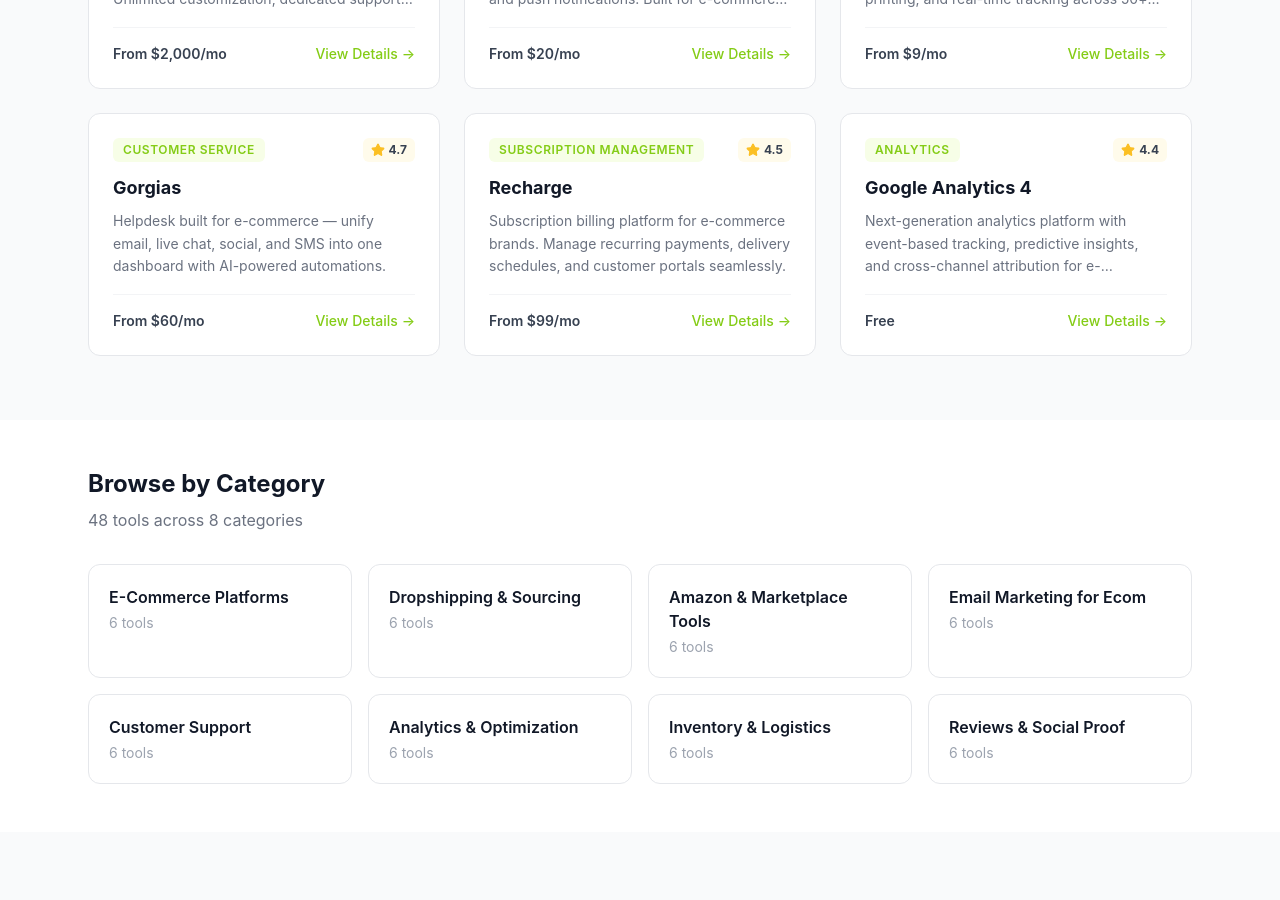
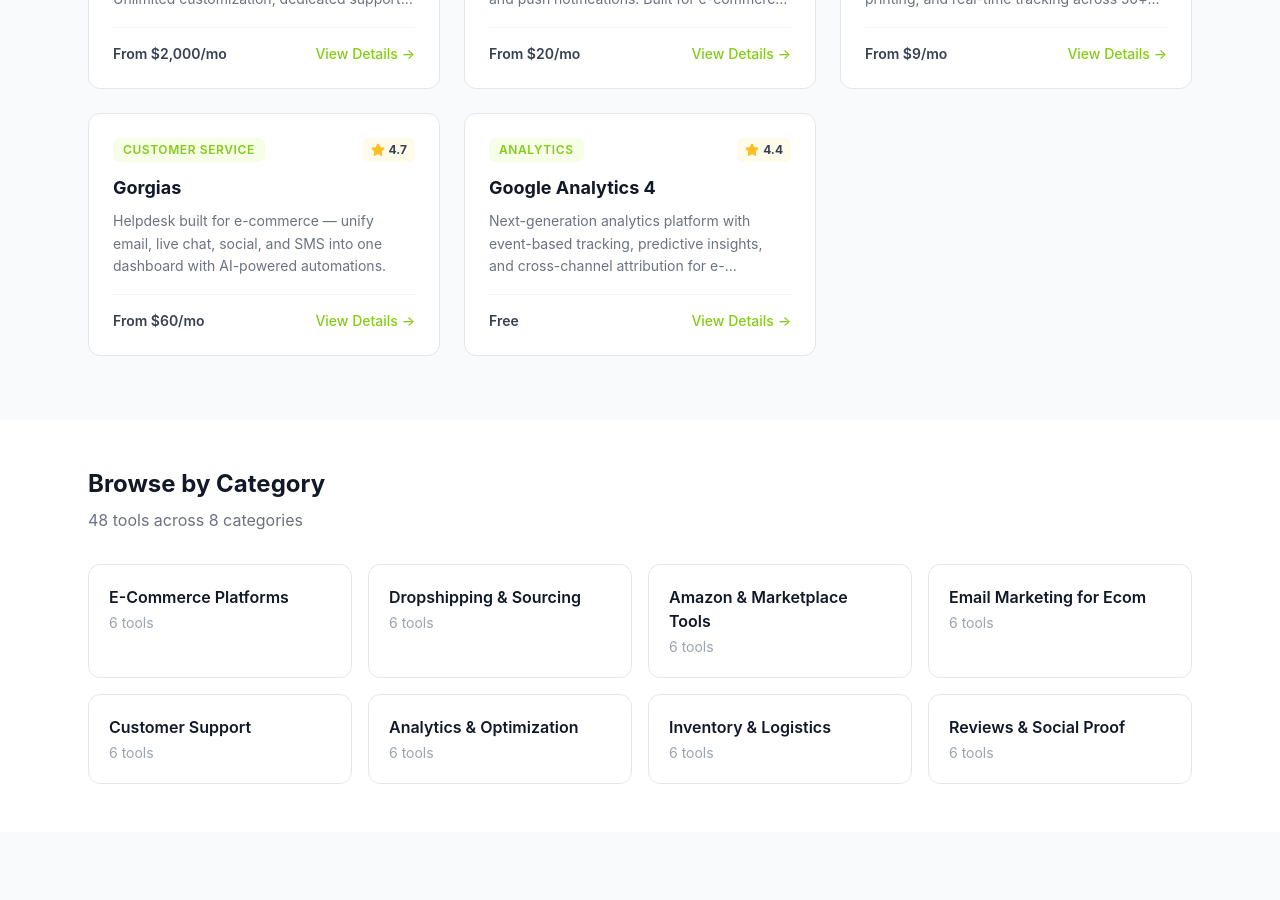
Before and after one commit to edi-picks-network/storepicks-hub, a Next.js app: page / in a window 1280 px wide. Shown: the part 960-1860 px from the top of the page. Built offline with nearby package versions, Linux system fonts and the light colour scheme.

Commit message:
fix: batch CTA + data consistency fixes per Kimi v2.1 audit

```diff
--- a/app/about/page.tsx
+++ b/app/about/page.tsx
@@ -1,6 +1,7 @@
 import type { Metadata } from "next";
 import Link from "next/link";
 import { MapPin, Users, Package, TrendingUp, Truck, Globe } from "lucide-react";
+import { ALL_TOOLS } from "@/data/tools";
 
 export const metadata: Metadata = {
   title: "About — Nexus Solutions",
@@ -109,7 +110,7 @@
               trusted source of e-commerce tool intelligence on the web.
             </p>
             <p>
-              Today, our team of six evaluates 200+ tools across 15+ categories.
+              Today, our team of six evaluates {ALL_TOOLS.length} tools across 15+ categories.
               Every review, comparison, and recommendation on this site is the
               result of hands-on testing, public data analysis, and real-world
               merchant feedback.
--- a/app/blog/[slug]/page.tsx
+++ b/app/blog/[slug]/page.tsx
@@ -344,7 +344,7 @@
                 </div>
                 <h3 className="text-sm font-bold text-[#F0F2FE] mb-2">Find the Right Tool</h3>
                 <p className="text-xs text-[#839BBE] mb-4">
-                  Browse 79+ email marketing software reviews
+                  Browse 48+ ecommerce tools
                 </p>
                 <Link
                   href="/"
--- a/app/page.tsx
+++ b/app/page.tsx
@@ -41,14 +41,6 @@
     description: "Helpdesk built for e-commerce — unify email, live chat, social, and SMS into one dashboard with AI-powered automations.",
     price: "From $60/mo",
     href: "/tools/gorgias",
-  },
-  {
-    name: "Recharge",
-    category: "Subscription Management",
-    rating: 4.5,
-    description: "Subscription billing platform for e-commerce brands. Manage recurring payments, delivery schedules, and customer portals seamlessly.",
-    price: "From $99/mo",
-    href: "/tools/shopify",
   },
   {
     name: "Google Analytics 4",
```
